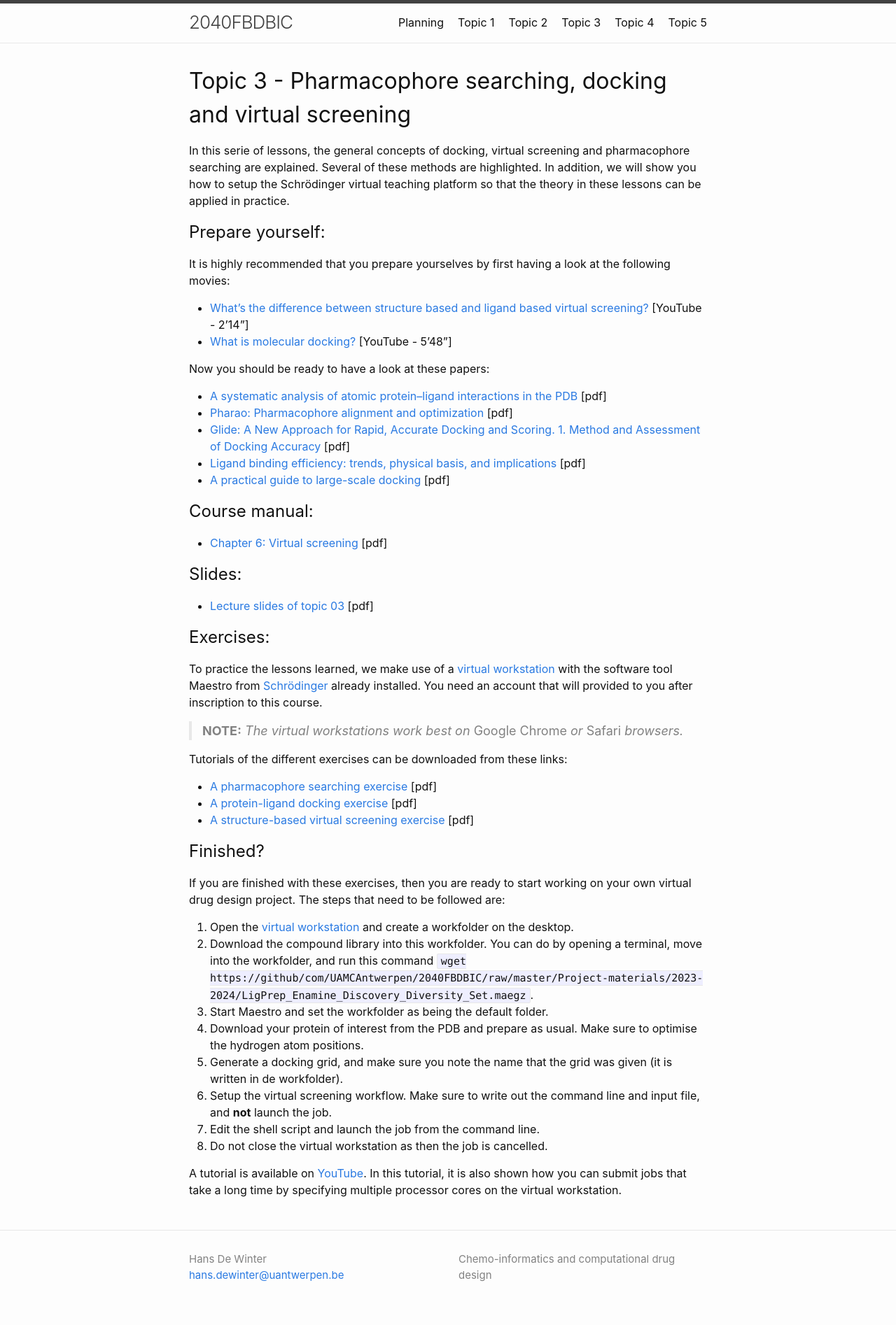
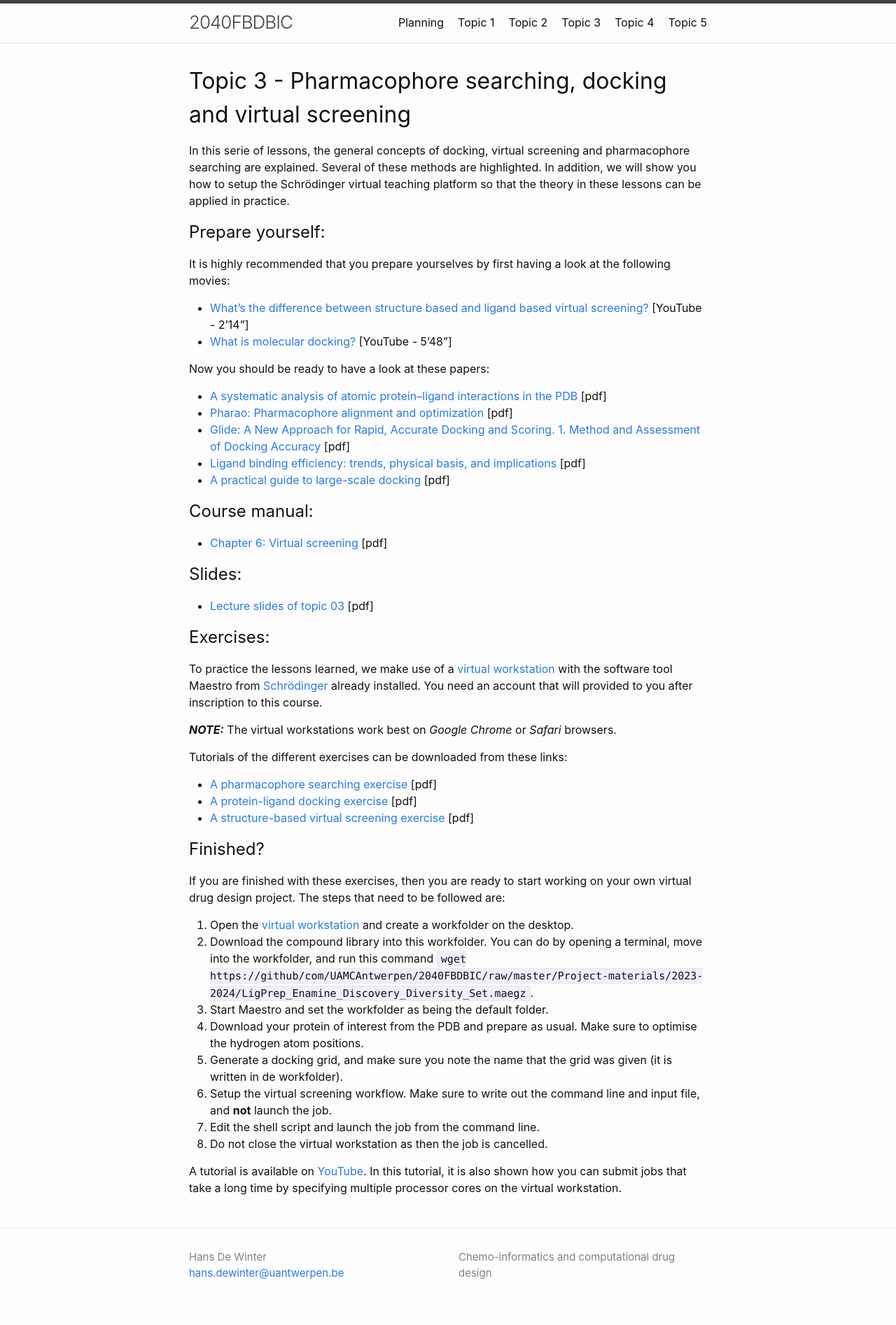
Before and after one commit to UAMCAntwerpen/2040FBDBIC, a Jekyll site: the page built from Topic_03.md, in a window 1280 px wide. Shown: the whole page at 70% size. Built offline with Jekyll 4.4.1, drawn with Linux system fonts in a browser that asks for light colours.

Commit message:
Fixed some typos

```diff
--- a/Topic_03.md
+++ b/Topic_03.md
@@ -38,7 +38,7 @@
 
 To practice the lessons learned, we make use of a <a href="https://teach2023-soc-eu-west2.gcp.tsg.schrodinger.com/workstation/#/" target="_blank">virtual workstation</a> with the software tool Maestro from <a href="https://www.schrodinger.com" target="_blank">Schrödinger</a> already installed. You need an account that will provided to you after inscription to this course.
 
-> **_NOTE:_**  The virtual workstations work best on *Google Chrome* or *Safari* browsers.
+**_NOTE:_**  The virtual workstations work best on *Google Chrome* or *Safari* browsers.
 
 
 Tutorials of the different exercises can be downloaded from these links:
@@ -61,4 +61,4 @@
 7. Edit the shell script and launch the job from the command line.
 8. Do not close the virtual workstation as then the job is cancelled.
 
-A tutorial is available on <a hreft="https://youtu.be/bX4-nFmLkjM?si=tFrrmJxgkvNSgjhv" target="_blank">YouTube</a>. In this tutorial, it is also shown how you can submit jobs that take a long time by specifying multiple processor cores on the virtual workstation.
+A tutorial is available on <a href="https://youtu.be/bX4-nFmLkjM?si=tFrrmJxgkvNSgjhv" target="_blank">YouTube</a>. In this tutorial, it is also shown how you can submit jobs that take a long time by specifying multiple processor cores on the virtual workstation.
```
